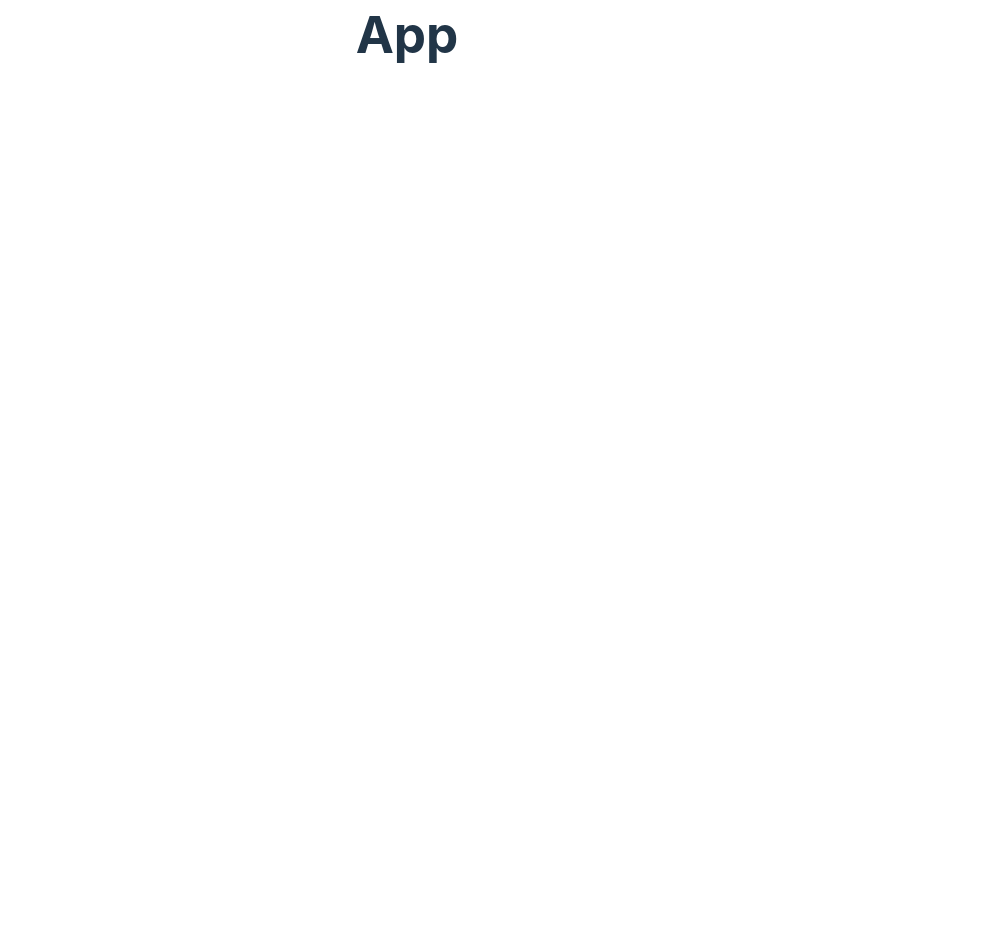
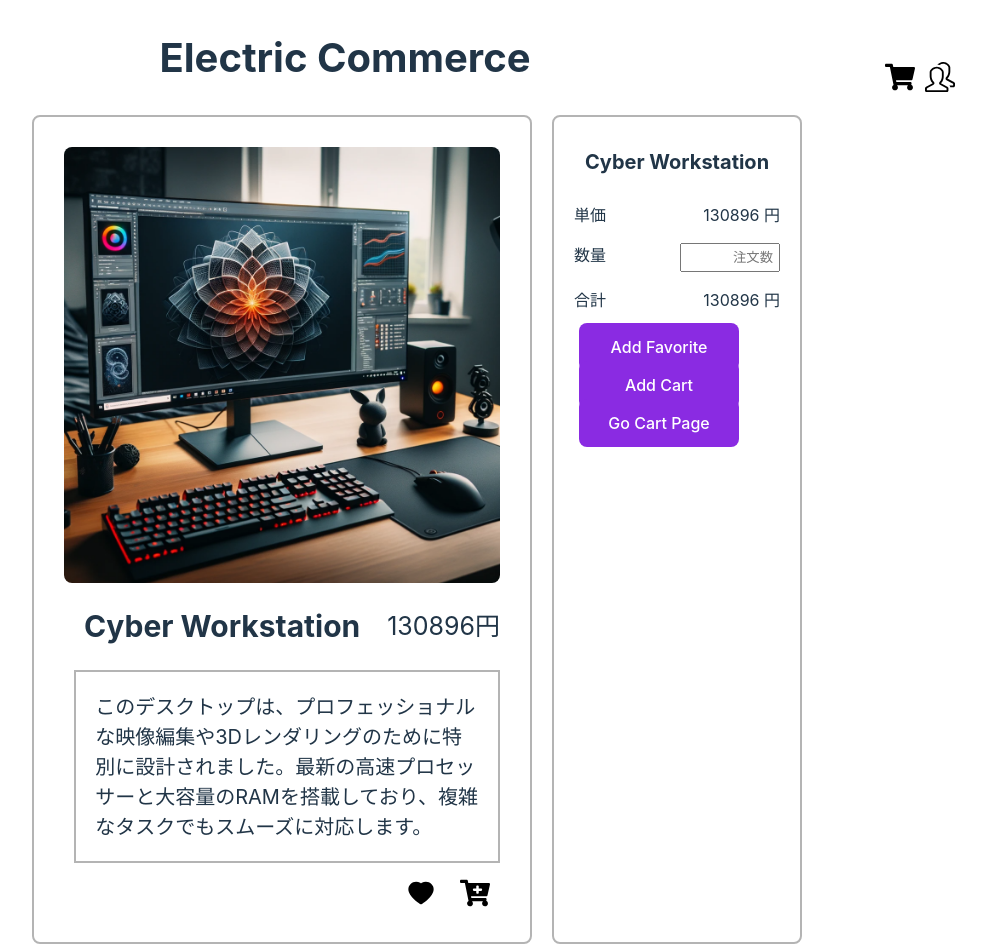
Before and after one commit to kip2/E-Commerce-Site-React, a React (Vite) app in the folder app/: page /information in a window 1280 px wide. Shown: the whole page, without its empty margins (233-1219 px from the left). Before the commit the page ends 834 px from the top, so only its background shows below. Built offline with nearby package versions, Linux system fonts and the light colour scheme.

Commit message:
ルーティングを追加

```diff
--- a/app/src/components/App.tsx
+++ b/app/src/components/App.tsx
@@ -1,7 +1,18 @@
+import CartPage from "./pages/CartPage"
+import FavoritePage from "./pages/FavoritePage"
+import ProductInformationPage from "./pages/ProductInformationPage"
+import ProductPage from "./pages/ProductPage"
+import { Routes, Route } from "react-router-dom"
+
 export default function App() {
     return (
         <>
-            <h1>App</h1>
+            <Routes>
+                <Route path="/" element={<ProductPage />}/>
+                <Route path="/information" element={<ProductInformationPage />}/>
+                <Route path="/favorite" element={<FavoritePage />}/>
+                <Route path="/cart" element={<CartPage />}/>
+            </Routes>
         </>
     )
 }
--- a/app/src/components/molecules/InformationCard.css
+++ b/app/src/components/molecules/InformationCard.css
@@ -1,4 +1,4 @@
-.card {
+.information-card {
     width: 500px;
     max-width: 700px;
     border: solid 2px #b4b4b4;
--- a/app/src/components/molecules/InformationCard.tsx
+++ b/app/src/components/molecules/InformationCard.tsx
@@ -19,7 +19,7 @@ const bookmarkButton = () => {}
 const addToCartButton = () => {}
 
 const InformationCard: React.FC<InformationCard> = ({ name, imgUrl, price, description }) => (
-    <div className="card">
+    <div className="information-card">
         <img src={imgUrl} />
         <div className="name-and-price">
             <p className="product-name">{name}</p>
--- a/app/src/main.tsx
+++ b/app/src/main.tsx
@@ -1,19 +1,14 @@
 import React from 'react'
 import ReactDOM from 'react-dom/client'
+import { BrowserRouter as Router } from 'react-router-dom'
 import './index.css'
 import 'sanitize.css'
-import ProductPage from './components/pages/ProductPage'
-import ProductInformationTemplate from './components/template/ProductInfomationTemplate'
-import FavoriteTemplate from './components/template/FavoriteTemplate'
-import CartTemplate from './components/template/CartTemplate'
 import App from './components/App'
 
 ReactDOM.createRoot(document.getElementById('root')!).render(
   <React.StrictMode>
-    <App />
-    {/* <ProductPage /> */}
-    {/* <ProductInformationTemplate /> */}
-    {/* <FavoriteTemplate /> */}
-    {/* <CartTemplate /> */}
+    <Router>
+      <App />
+    </Router>
   </React.StrictMode>,
 )
```
